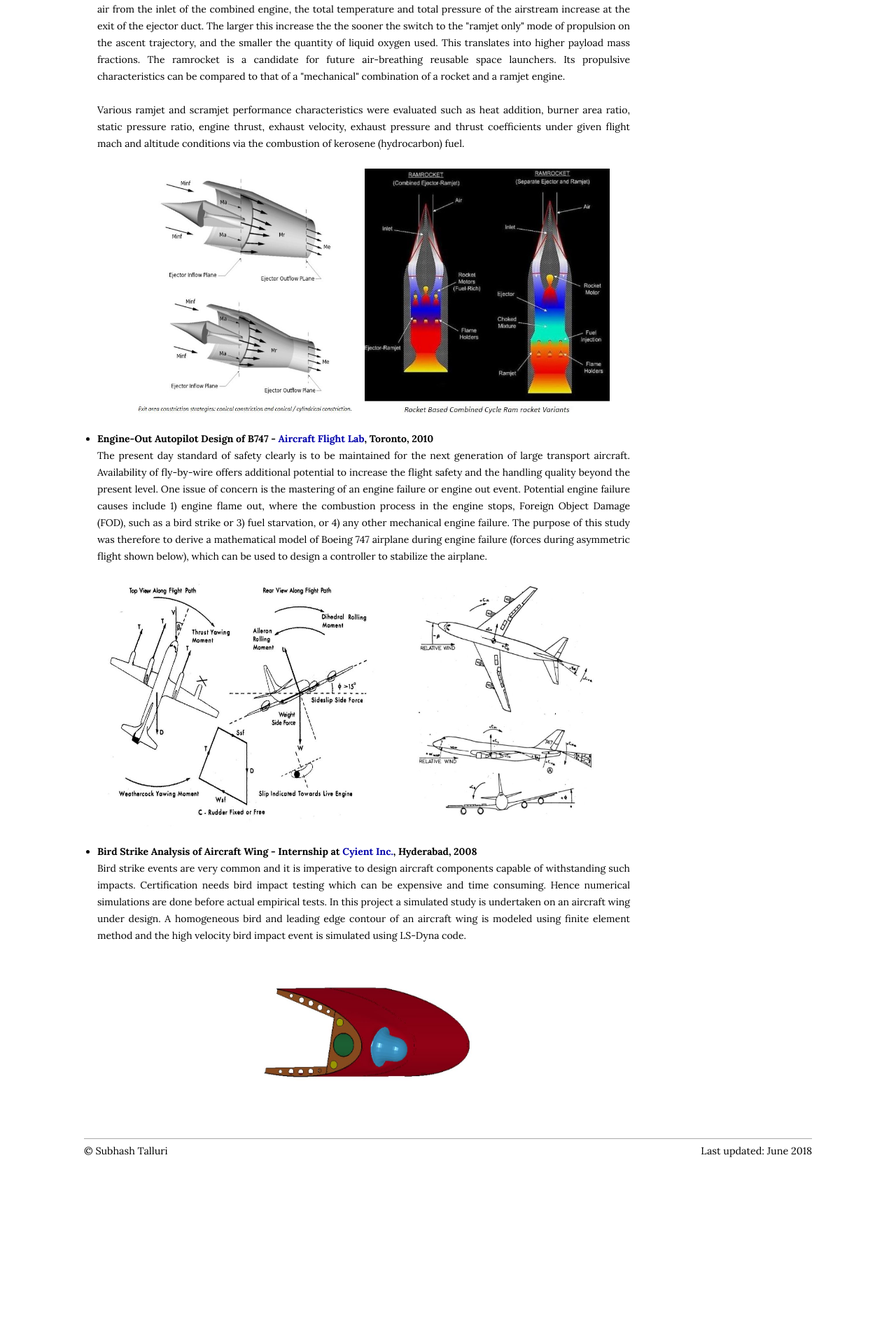
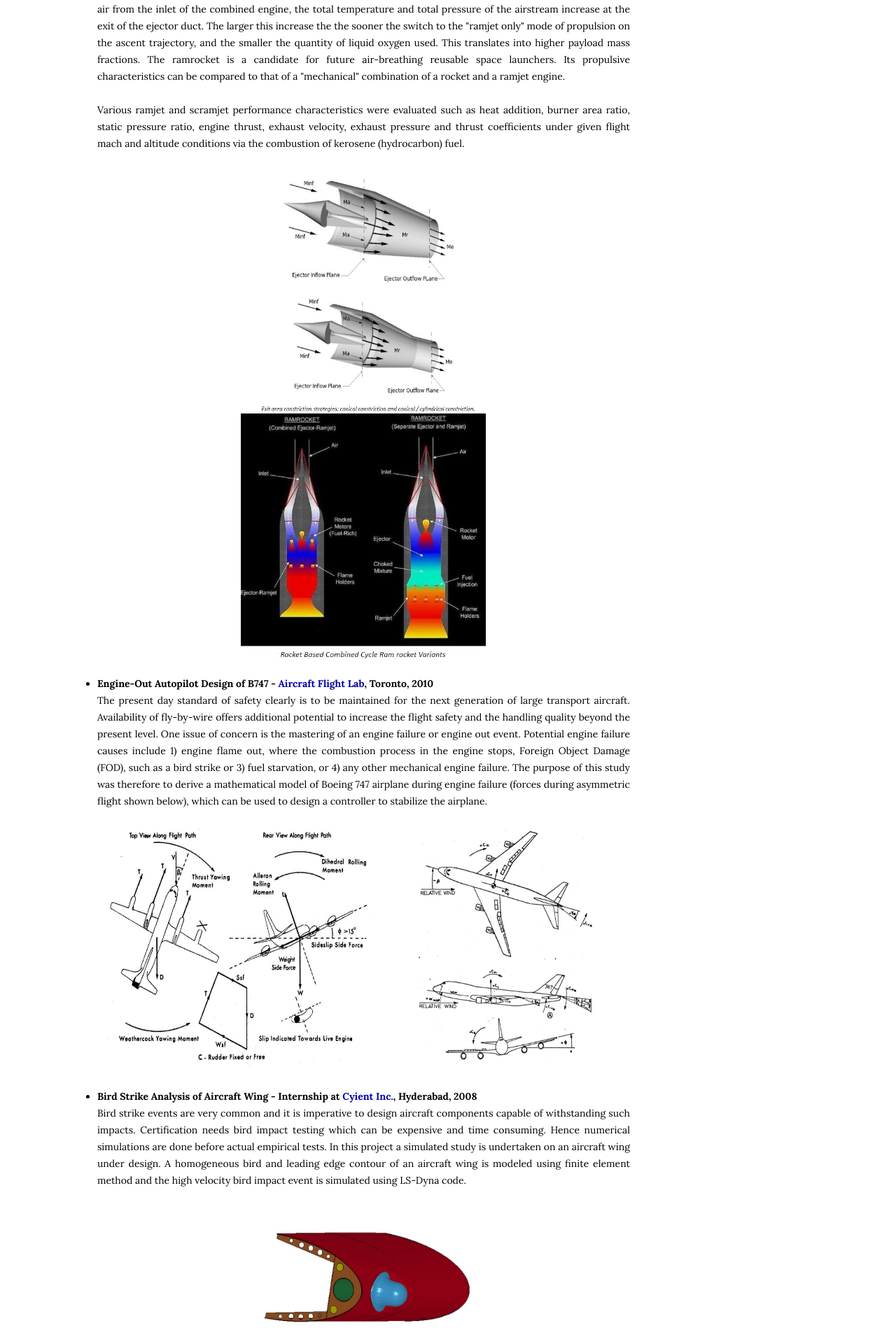
Before and after one commit to subhashtalluri/subhashtalluri.github.io, a Jekyll site: the page built from engineering.html, in a window 1280 px wide. Shown: the part 2417-4328 px from the top of the page at 70% size. Built offline with Jekyll 4.4.1, drawn with Linux system fonts in a browser that asks for light colours; before the commit the page ends 4084 px from its top, so only the background shows below that.

Commit message:
changes 3

```diff
--- a/engineering.html
+++ b/engineering.html
@@ -89,7 +89,7 @@ title: Subhash Talluri | Engineering
 
         Various ramjet and scramjet performance characteristics were evaluated such as heat addition, burner area ratio, static pressure ratio, engine thrust, exhaust velocity, exhaust pressure and thrust coefficients under given flight mach and altitude conditions via the combustion of kerosene (hydrocarbon) fuel. <br> <br>
 
-        <center><img src="/assets/ram1.JPG" width="350px" height="350px" align="middle">
+        <center><img src="/assets/ram1.JPG" width="350px" height="350px" align="middle"> <br>
             <img src="/assets/ram2.JPG" width="350px" height="350px" align="middle"></center>
 
     </li>
```
